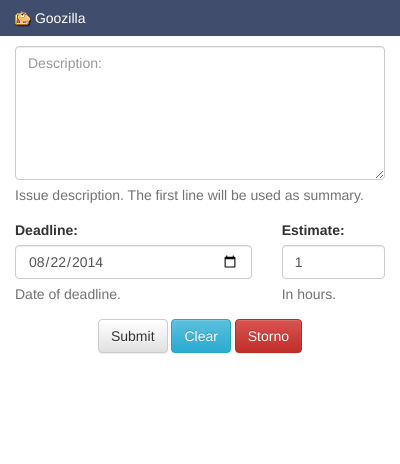
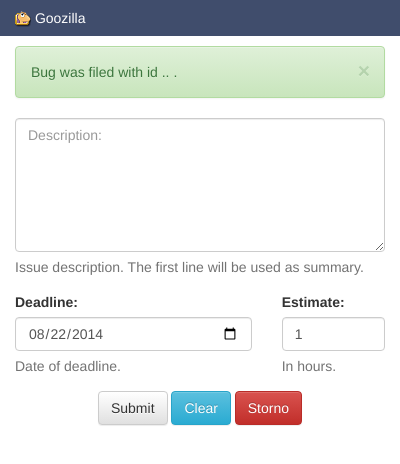
Before and after one commit to puntik/goozilla, a browser extension: page popup.html in a window 400 px wide. Drawn offline with nearby package versions, Linux system fonts and the light colour scheme.

Commit message:
Simple, still unused alert

```diff
--- a/popup.html
+++ b/popup.html
@@ -42,6 +42,11 @@
             </div>
         </div>
         <div class="container">
+            <div class="alert alert-success alert-dismissible" role="alert">
+                <button type="button" class="close" data-dismiss="alert"><span aria-hidden="true">&times;</span><span class="sr-only">Close</span></button>
+                Bug was filed with id .. .
+            </div>
+
             <form role="form">
                 <div class="form-group">
                     <!-- label for="fld-description">Desription:</label -->
```
